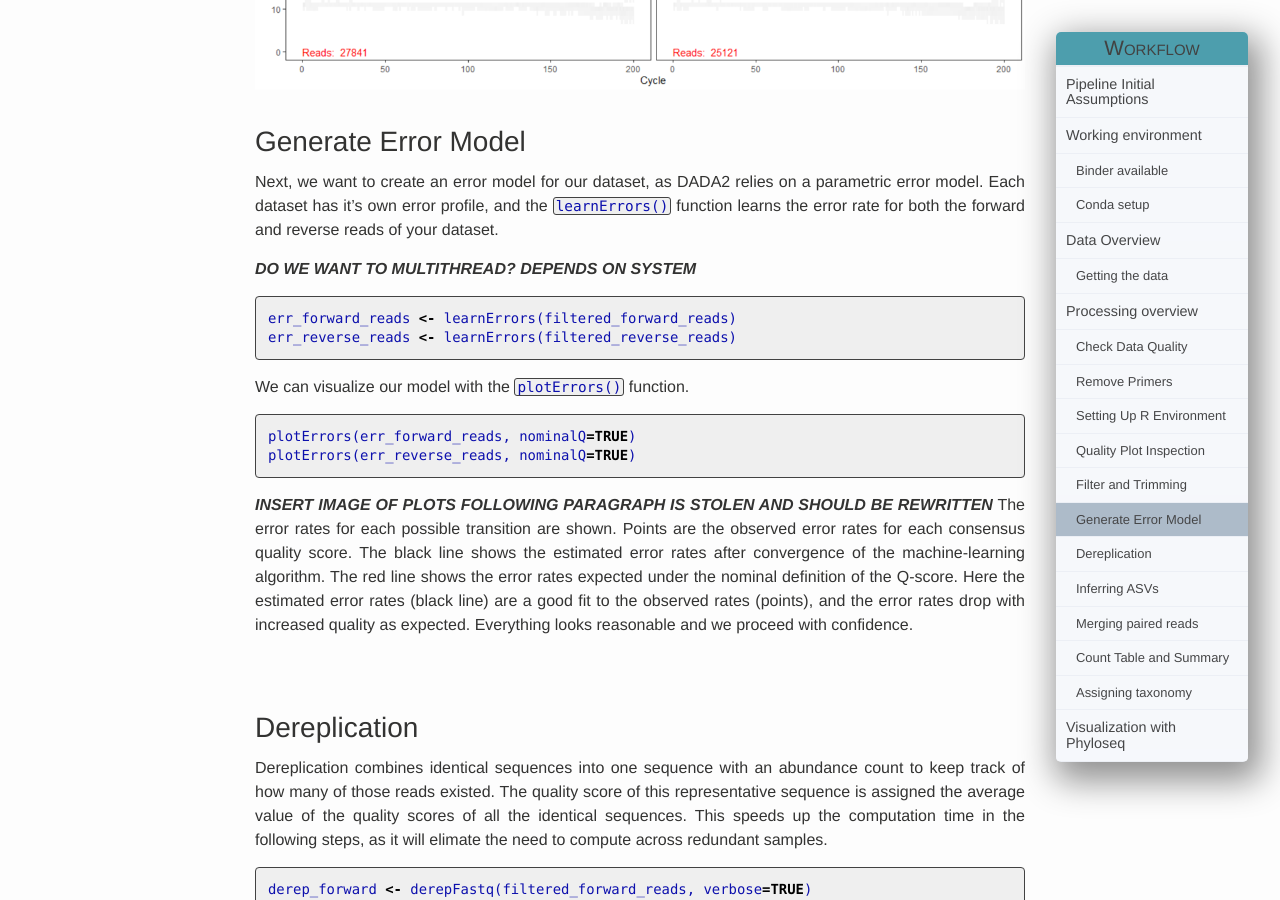
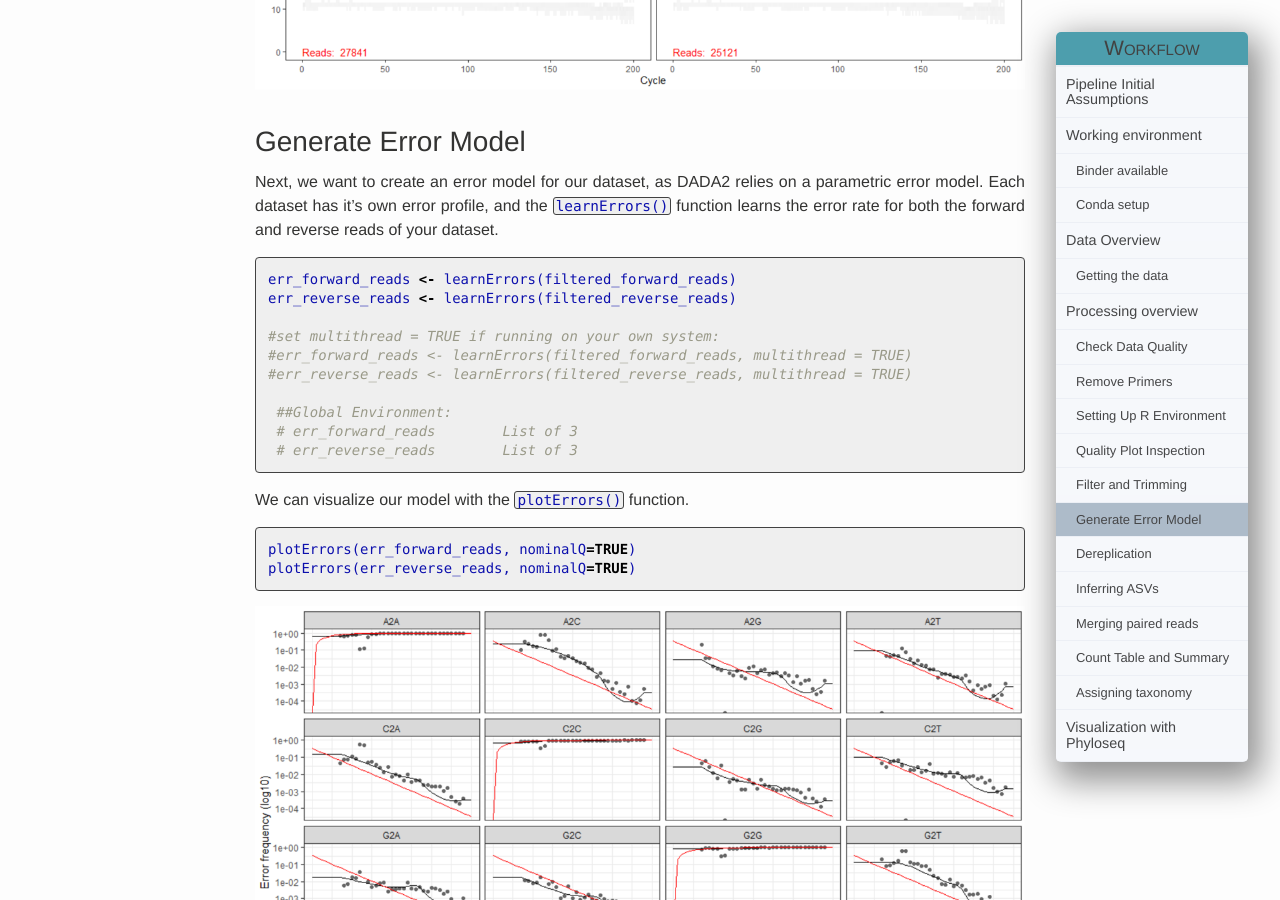
Before and after one commit to Maine-eDNA/Maine-eDNA.github.io, a Jekyll site: the page built from Tutorial/index.md, in a window 1280 px wide and 900 px high, scrolled down 8689 px. Built offline with Jekyll 4.4.1, drawn with Linux system fonts in a browser that asks for light colours.

Commit message:
add error plot code

````diff
--- a/Tutorial/index.md
+++ b/Tutorial/index.md
@@ -299,11 +299,17 @@ Below is the output of the first four reverse reads:
 
 Next, we want to create an error model for our dataset, as DADA2 relies on a parametric error model. Each dataset has it's own error profile, and the `learnErrors()` function learns the error rate for both the forward and reverse reads of your dataset.
 
-***DO WE WANT TO MULTITHREAD? DEPENDS ON SYSTEM***
-
 ```R
 err_forward_reads <- learnErrors(filtered_forward_reads)
 err_reverse_reads <- learnErrors(filtered_reverse_reads)
+
+#set multithread = TRUE if running on your own system:
+#err_forward_reads <- learnErrors(filtered_forward_reads, multithread = TRUE)
+#err_reverse_reads <- learnErrors(filtered_reverse_reads, multithread = TRUE)
+
+ ##Global Environment:
+ # err_forward_reads        List of 3
+ # err_reverse_reads        List of 3
 ```
 
 We can visualize our model with the `plotErrors()` function.
@@ -312,14 +318,13 @@ We can visualize our model with the `plotErrors()` function.
 plotErrors(err_forward_reads, nominalQ=TRUE)
 plotErrors(err_reverse_reads, nominalQ=TRUE)
 ```
-***INSERT IMAGE OF PLOTS***
+
+<center><img src="../images/ErrorPlotForward.png"></center>
+
 ***FOLLOWING PARAGRAPH IS STOLEN AND SHOULD BE REWRITTEN***
 The error rates for each possible transition are shown. Points are the observed error rates for each consensus quality score. The black line shows the estimated error rates after convergence of the machine-learning algorithm. The red line shows the error rates expected under the nominal definition of the Q-score. Here the estimated error rates (black line) are a good fit to the observed rates (points), and the error rates drop with increased quality as expected. Everything looks reasonable and we proceed with confidence.
 
-
 <br>
-<br>
-
 
 ## Dereplication
 
````
Also changed, not shown: images/ErrorPlotForward.png (added).
